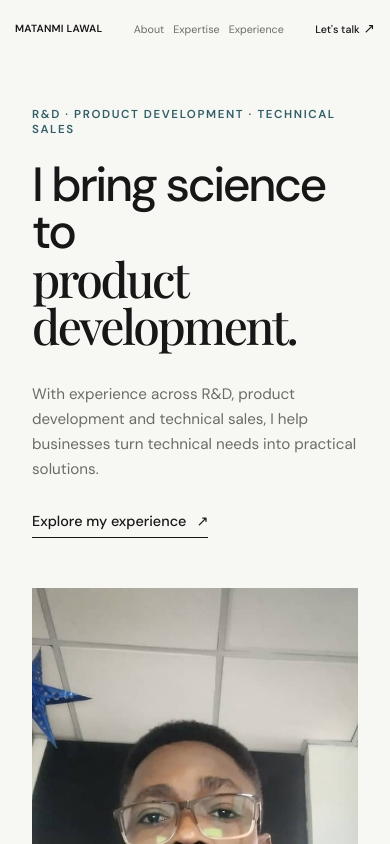
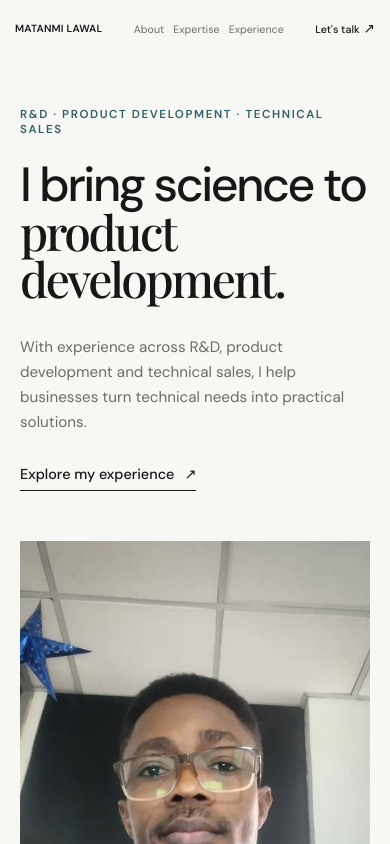
Before and after one commit to Confinesofgrace/matanmi-lawal, a React (Vite) app: page / in a window 390 px wide. Shown: the top 844 px of the page. Built offline with nearby package versions, Linux system fonts and the light colour scheme; a web font is replaced by a local one.

Commit message:
Mobile Hero padding tweak

```diff
--- a/src/Components/Hero/Hero.css
+++ b/src/Components/Hero/Hero.css
@@ -111,7 +111,7 @@
     grid-template-columns: 1fr;
     gap: 50px;
 
-    padding: 50px 32px 60px;
+    padding: 50px 20px 60px;
   }
 
   .hero-content {
```
